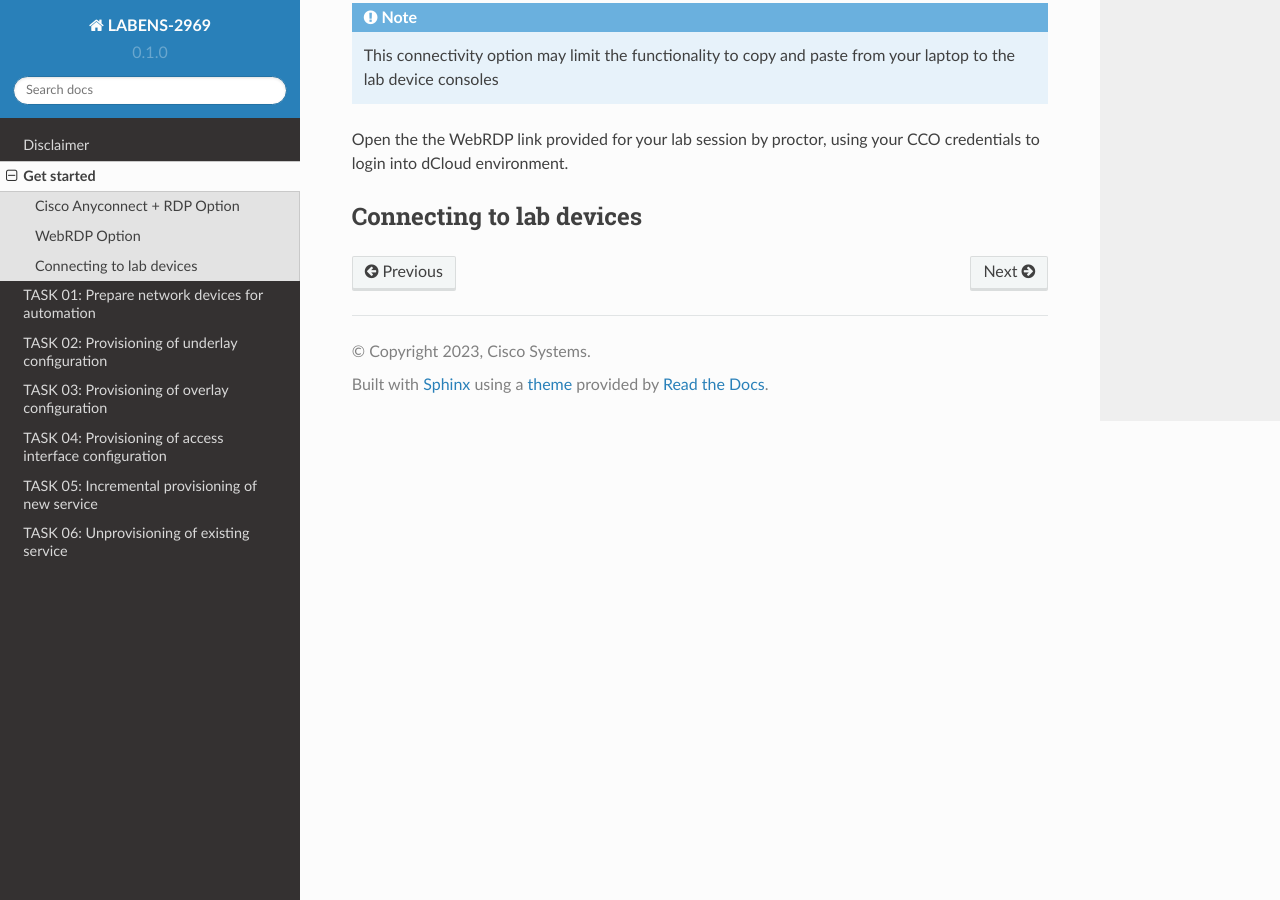
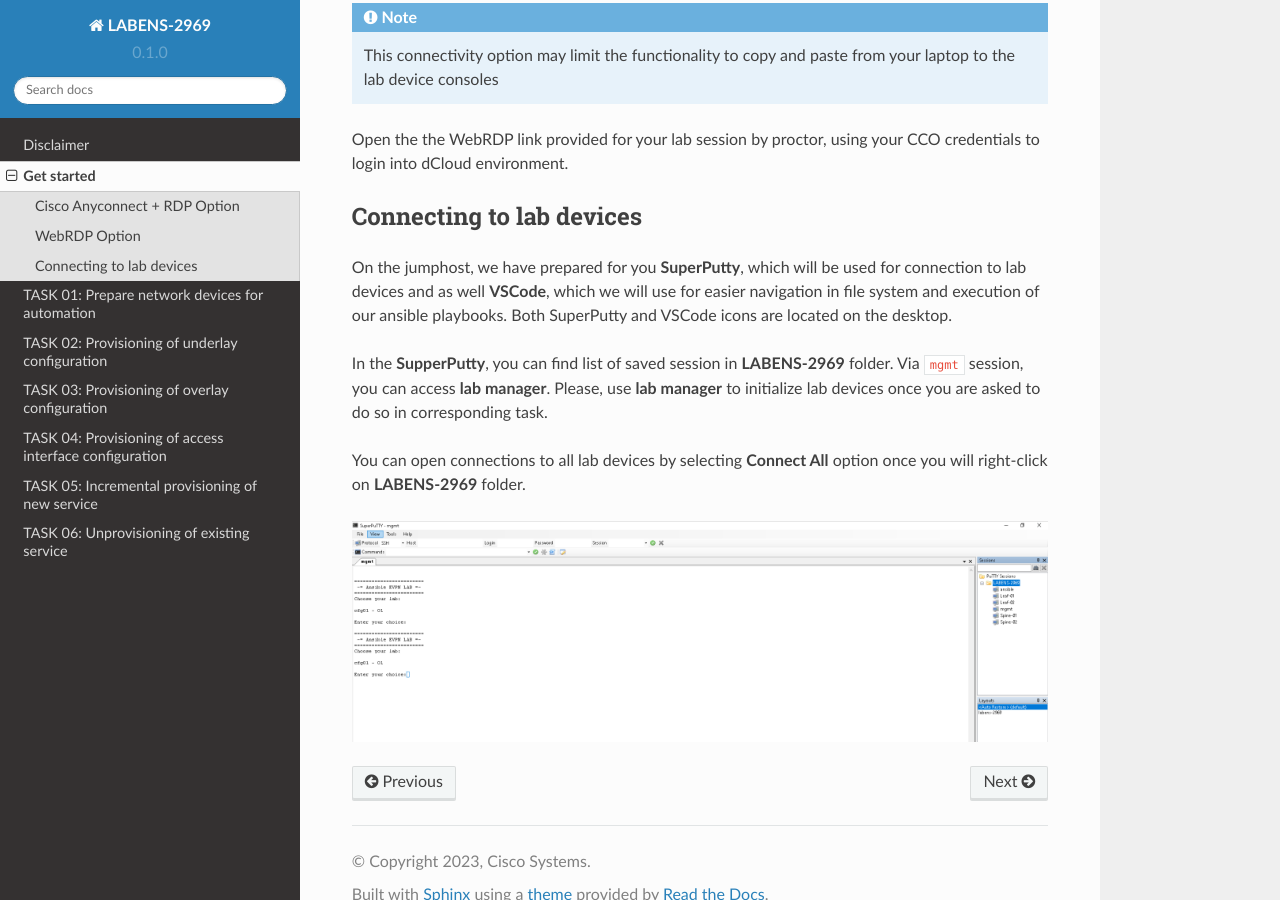
Before and after one commit to dvishchu/labens-2969, a Sphinx documentation site: the page built from docs/source/intro.rst, in a window 1280 px wide and 900 px high, scrolled down 1290 px. Built offline with Sphinx 7.4.7 and the Read the Docs theme 2.0.0, drawn with Linux system fonts in a browser that asks for light colours.

Commit message:
Updating intro text

```diff
--- a/docs/source/intro.rst
+++ b/docs/source/intro.rst
@@ -40,3 +40,11 @@
 
 Connecting to lab devices
 *************************
+
+On the jumphost, we have prepared for you **SuperPutty**, which will be used for connection to lab devices and as well **VSCode**, which we will use for easier navigation in file system and execution of our ansible playbooks. Both SuperPutty and VSCode icons are located on the desktop.
+
+In the **SupperPutty**, you can find list of saved session in **LABENS-2969** folder. Via ``mgmt`` session, you can access  **lab manager**.  Please, use **lab manager** to initialize lab devices once you are asked to do so in corresponding task.
+
+You can open connections to all lab devices by selecting **Connect All** option once you will right-click on **LABENS-2969** folder.
+
+.. image:: assets/superputty.PNG
```
Also changed, not shown: docs/source/assets/superputty.PNG (added).
